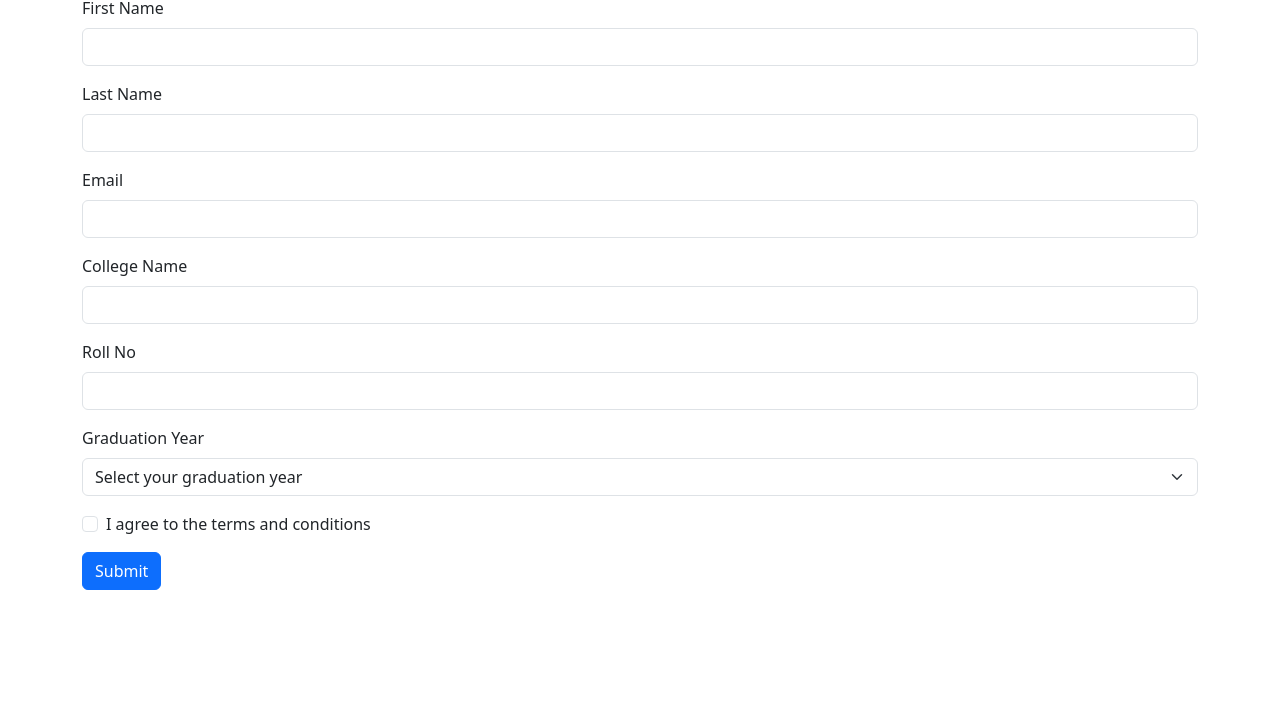
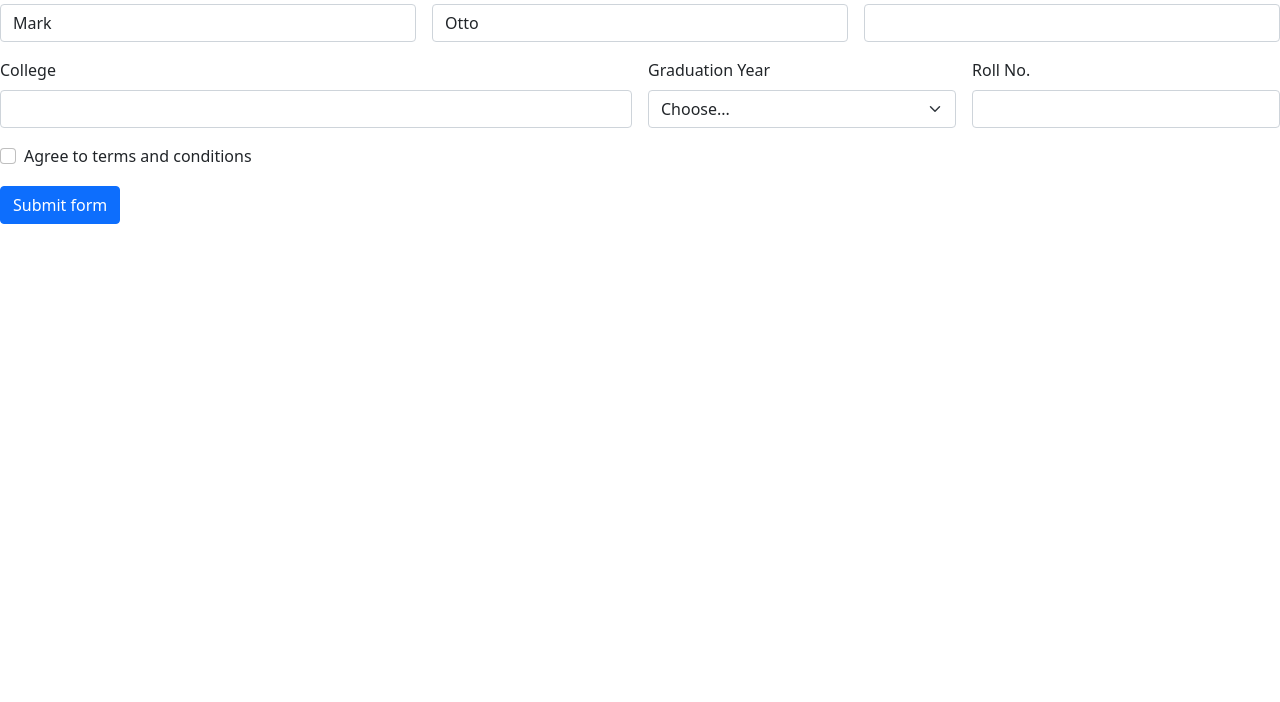
Before and after one commit to acciojob/bootstrap-form-easy-Ravisharma-1999, a website: page main.html in a window 1280 px wide. Shown: the part 98-800 px from the top of the page. Drawn offline with nearby package versions, Linux system fonts and the light colour scheme.

Commit message:
created a submission

```diff
--- a/main.html
+++ b/main.html
@@ -1,73 +1,84 @@
-<!DOCTYPE html>
-<html lang="en">
+Bootstrap form code-  <!DOCTYPE html>
+
+<html>
+
 <head>
-    <meta charset="UTF-8">
-    <meta name="viewport" content="width=device-width, initial-scale=1.0">
-    <title>Internship Application Form</title>
-    <!-- Bootstrap CSS -->
-    <link href="https://cdn.jsdelivr.net/npm/bootstrap@5.3.0/dist/css/bootstrap.min.css" rel="stylesheet">
+	<link href="https://cdn.jsdelivr.net/npm/bootstrap@5.0.2/dist/css/bootstrap.min.css" rel="stylesheet" integrity="sha384-EVSTQN3/azprG1Anm3QDgpJLIm9Nao0Yz1ztcQTwFspd3yD65VohhpuuCOmLASjC" crossorigin="anonymous">
 </head>
+
 <body>
-    <div class="container mt-5">
-        <h2>Internship Application Form</h2>
-        <form class="needs-validation" novalidate>
-            <div class="mb-3">
+
+	<h2 class="text-center">Internship form</h2>
+	<form class="row g-3 needs-validation" novalidate>
+  <div class="col-md-4">
     <label for="first-name-input" class="form-label">First Name</label>
-                <input type="text" class="form-control" id="first-name-input" required>
+    <input type="text" class="form-control" id="first-name-input" value="Mark" required>
     <div class="invalid-feedback">
-                    Please enter your first name.
+      First name required!
     </div>
   </div>
-            <div class="mb-3">
+  <div class="col-md-4">
     <label for="last-name-input" class="form-label">Last Name</label>
-                <input type="text" class="form-control" id="last-name-input" required>
+    <input type="text" class="form-control" id="last-name-input" value="Otto" required>
     <div class="invalid-feedback">
-                    Please enter your last name.
+     Last name required!
     </div>
   </div>
-            <div class="mb-3">
-                <label for="email-input" class="form-label">Email</label>
-                <input type="email" class="form-control" id="email-input" required>
+  <div class="col-md-4">
+    <label for="email-input" class="form-label">Email Address</label>
+    <div class="input-group has-validation">
+
+      <input type="email" class="form-control" id="email-input" aria-describedby="inputGroupPrepend" required>
       <div class="invalid-feedback">
-                    Please enter a valid email address.
+       Email required.
       </div>
     </div>
-            <div class="mb-3">
-                <label for="college-input" class="form-label">College Name</label>
+  </div>
+  <div class="col-md-6">
+    <label for="college-input" class="form-label">College</label>
     <input type="text" class="form-control" id="college-input" required>
     <div class="invalid-feedback">
-                    Please enter your college name.
+      Please provide a valid college.
     </div>
   </div>
-            <div class="mb-3">
-                <label for="roll-no-input" class="form-label">Roll No</label>
+  <div class="col-md-3">
+    <label for="grad-year-select" class="form-label">Graduation Year</label>
+    <select class="form-select" id="grad-year-select" required>
+      <option selected disabled value="">Choose...</option>
+      <option>2020</option>
+      <option>2021</option>
+      <option>2022</option>
+      <option>2023</option>
+    </select>
+    <div class="invalid-feedback">
+      Please select a valid Graduation Year.
+    </div>
+  </div>
+  <div class="col-md-3">
+    <label for="roll-no-input" class="form-label">Roll No.</label>
     <input type="text" class="form-control" id="roll-no-input" required>
     <div class="invalid-feedback">
-                    Please enter your roll number.
+      Please provide a valid Roll no.
     </div>
   </div>
-            <div class="mb-3">
-                <label for="graduation-year-input" class="form-label">Graduation Year</label>
-                <select class="form-select" id="graduation-year-input" required>
-                    <option value="" disabled selected>Select your graduation year</option>
-                    <option value="2020">2020</option>
-                    <option value="2021">2021</option>
-                    <option value="2022">2022</option>
-                    <option value="2023">2023</option>
-                </select>
-                <div class="invalid-feedback">
-                    Please select your graduation year.
-                </div>
-            </div>
-            <div class="mb-3 form-check">
-                <input type="checkbox" class="form-check-input" id="conditions-checkbox" required>
-                <label class="form-check-label" for="conditions-checkbox">I agree to the terms and conditions</label>
+  <div class="col-12">
+    <div class="form-check">
+      <input class="form-check-input" type="checkbox" value="" id="conditions-checkbox" required>
+      <label class="form-check-label" for="conditions-checkbox">
+        Agree to terms and conditions
+      </label>
       <div class="invalid-feedback">
         You must agree before submitting.
       </div>
     </div>
-            <button type="submit" class="btn btn-primary">Submit</button>
+  </div>
+  <div class="col-12">
+    <button class="btn btn-primary" type="submit">Submit form</button>
+  </div>
 </form>
-	</div>
+  <script src="https://cdn.jsdelivr.net/npm/@popperjs/core@2.9.2/dist/umd/popper.min.js" integrity="sha384-IQsoLXl5PILFhosVNubq5LC7Qb9DXgDA9i+tQ8Zj3iwWAwPtgFTxbJ8NT4GN1R8p" crossorigin="anonymous"></script>
+<script src="https://cdn.jsdelivr.net/npm/bootstrap@5.0.2/dist/js/bootstrap.min.js" integrity="sha384-cVKIPhGWiC2Al4u+LWgxfKTRIcfu0JTxR+EQDz/bgldoEyl4H0zUF0QKbrJ0EcQF" crossorigin="anonymous"></script>
+
 </body>
+
 </html>
```
Also changed, not shown: script.js (deleted, +0 -22 lines). Lines whose indentation alone changed are shown as unchanged.
